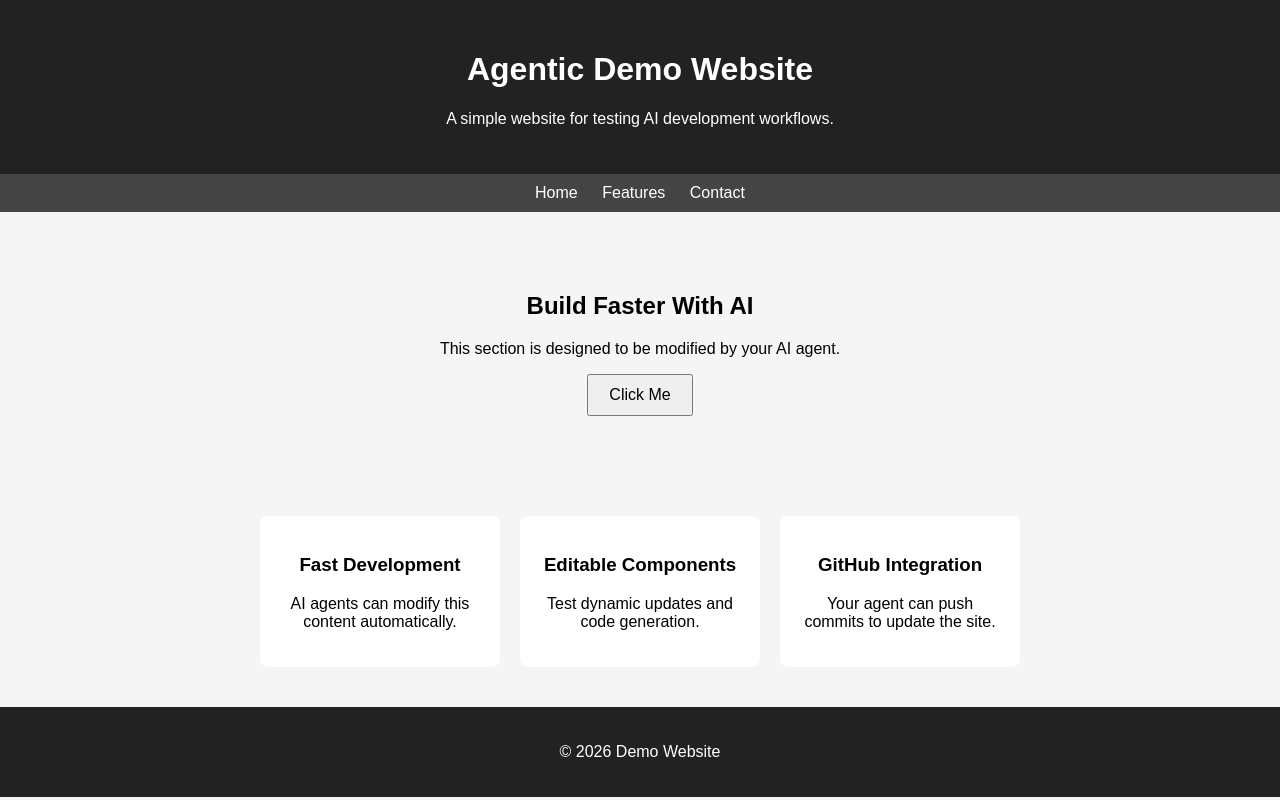
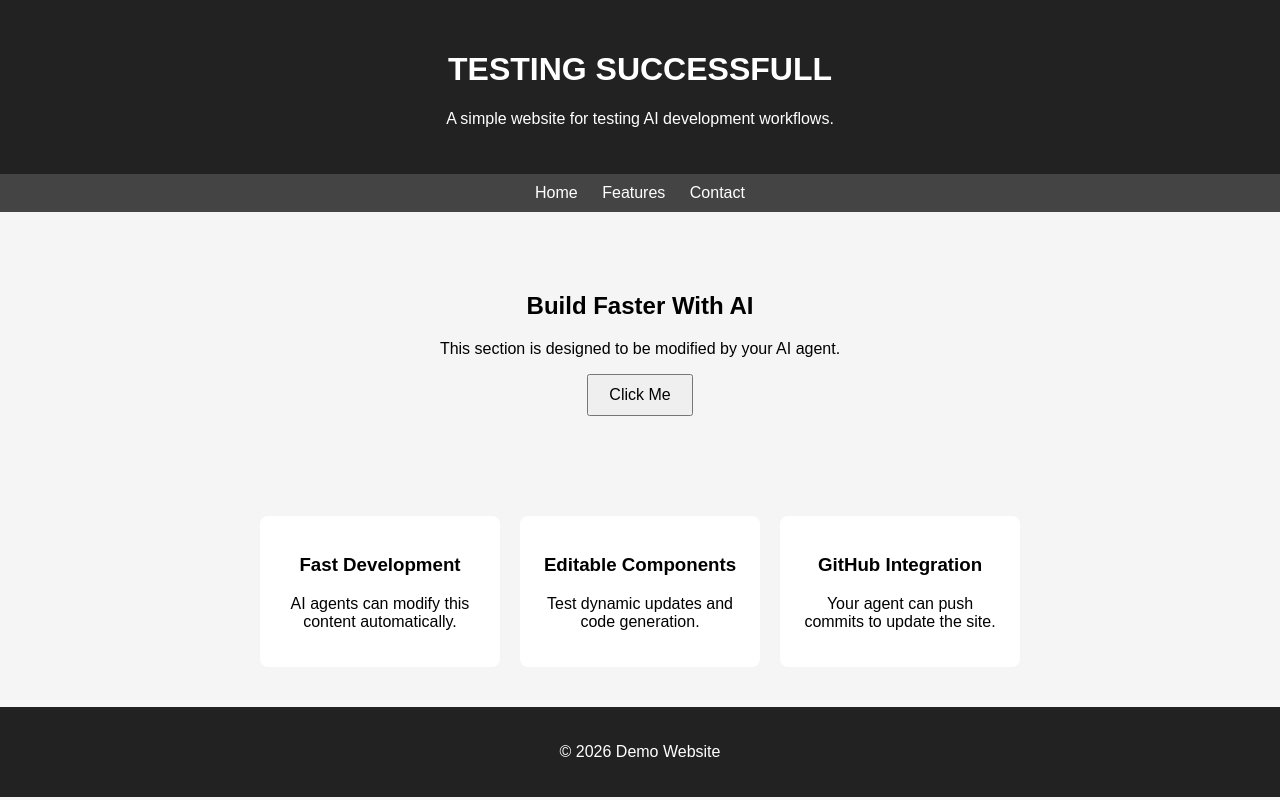
Before and after one commit to ritesh2004/agent-example-html-website, a plain HTML site: page index.html in a window 1280 px wide. Drawn offline with Linux system fonts and the light colour scheme.

Commit message:
AI edit: Change hero section text from "Agentic Demo Website" to "TESTING SUCCESSFULL"

```diff
--- a/index.html
+++ b/index.html
@@ -4,14 +4,14 @@
 <head>
   <meta charset="UTF-8">
   <meta name="viewport" content="width=device-width, initial-scale=1.0">
-  <title>Agentic Demo Website</title>
+  <title>TESTING SUCCESSFULL</title>
   <link rel="stylesheet" href="style.css">
 </head>
 
 <body>
 
 <header>
-  <h1 id="site-title">Agentic Demo Website</h1>
+  <h1 id="site-title">TESTING SUCCESSFULL</h1>
   <p id="site-tagline">A simple website for testing AI development workflows.</p>
 </header>
 
```
